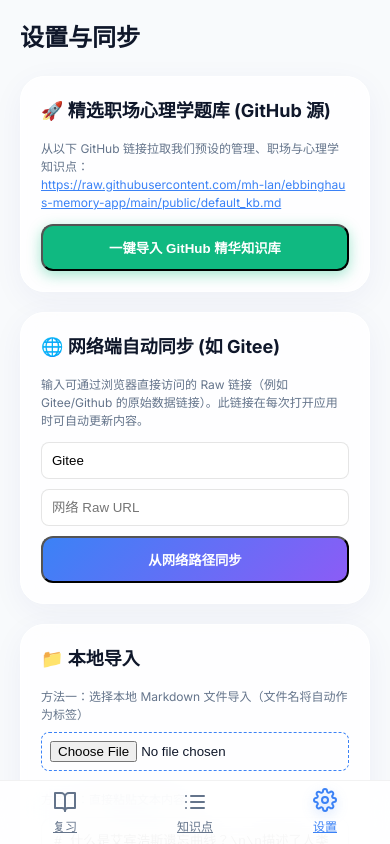
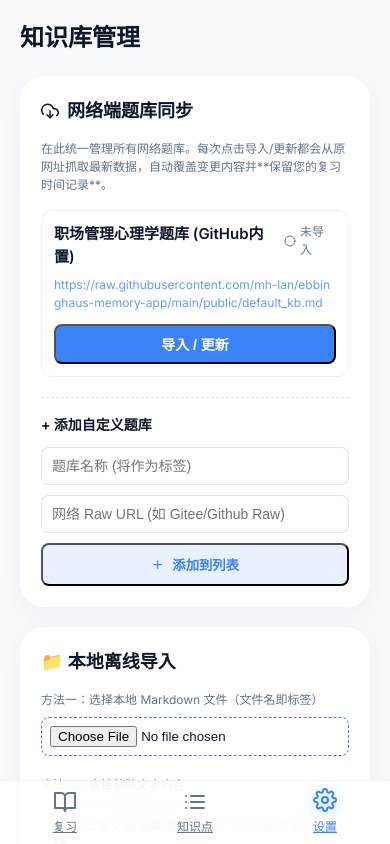
Before and after one commit to mh-lan/ebbinghaus-memory-app, a React (Vite) app: page /#/settings in a window 390 px wide. Built offline with nearby package versions, Linux system fonts and the light colour scheme.

Commit message:
feat: unified network banks UI and fix mobile swipe

```diff
--- a/src/components/SwipeCard.css
+++ b/src/components/SwipeCard.css
@@ -23,6 +23,7 @@
   border: 1px solid var(--card-border);
   display: flex;
   flex-direction: column;
+  touch-action: none;
 }
 
 .card-content {
--- a/src/pages/Settings.tsx
+++ b/src/pages/Settings.tsx
@@ -1,35 +1,117 @@
-import { useState } from 'react';
+import { useState, useEffect } from 'react';
 import { db } from '../utils/db';
 import { parseMarkdown } from '../utils/markdown';
+import { FiCheckCircle, FiCircle, FiDownloadCloud, FiPlus, FiTrash2 } from 'react-icons/fi';
+
+interface KnowledgeBank {
+  id: string;
+  name: string;
+  url: string;
+}
+
+const DEFAULT_BANKS: KnowledgeBank[] = [
+  {
+    id: 'default_kb',
+    name: '职场管理心理学题库 (GitHub内置)',
+    url: 'https://raw.githubusercontent.com/mh-lan/ebbinghaus-memory-app/main/public/default_kb.md'
+  }
+];
 
 export default function Settings() {
+  const [banks, setBanks] = useState<KnowledgeBank[]>([]);
+  const [importedTags, setImportedTags] = useState<string[]>([]);
+  const [syncingId, setSyncingId] = useState<string | null>(null);
+
+  const [newName, setNewName] = useState('');
+  const [newUrl, setNewUrl] = useState('');
+  const [message, setMessage] = useState('');
   const [markdown, setMarkdown] = useState('');
-  const [message, setMessage] = useState('');
 
-  // Network sync settings (Gitee/Github raw)
-  const [networkUrl, setNetworkUrl] = useState(localStorage.getItem('network_url') || '');
-  const [networkSource, setNetworkSource] = useState(localStorage.getItem('network_source') || 'Gitee');
-  const [syncing, setSyncing] = useState(false);
+  useEffect(() => {
+    const saved = localStorage.getItem('knowledge_banks');
+    if (saved) {
+      setBanks(JSON.parse(saved));
+    } else {
+      setBanks(DEFAULT_BANKS);
+      localStorage.setItem('knowledge_banks', JSON.stringify(DEFAULT_BANKS));
+    }
+    loadImportedTags();
+  }, []);
 
-  const handleImportDefault = async () => {
+  const loadImportedTags = async () => {
+    const cards = await db.getCards();
+    const tags = new Set<string>();
+    cards.forEach(c => {
+      if (c.tags) c.tags.forEach(t => tags.add(t));
+    });
+    setImportedTags(Array.from(tags));
+  };
+
+  const saveBanks = (newBanks: KnowledgeBank[]) => {
+    setBanks(newBanks);
+    localStorage.setItem('knowledge_banks', JSON.stringify(newBanks));
+  };
+
+  const handleAddBank = () => {
+    if (!newName.trim() || !newUrl.trim()) {
+      setMessage('请输入完整的题库名称和路径');
+      return;
+    }
+    const newBank: KnowledgeBank = { id: Date.now().toString(), name: newName.trim(), url: newUrl.trim() };
+    saveBanks([...banks, newBank]);
+    setNewName('');
+    setNewUrl('');
+    setMessage(`已添加题库: ${newBank.name}`);
+  };
+
+  const handleRemoveBank = (id: string) => {
+    if (window.confirm('确定要从列表中移除该题库吗？（本地已导入的知识点不会被删除）')) {
+      saveBanks(banks.filter(b => b.id !== id));
+    }
+  };
+
+  const handleSyncBank = async (bank: KnowledgeBank) => {
     try {
-      setSyncing(true);
-      setMessage('正在加载 GitHub 云端知识点...');
-      const response = await fetch('https://raw.githubusercontent.com/mh-lan/ebbinghaus-memory-app/main/public/default_kb.md');
-      if (!response.ok) throw new Error('Failed to fetch');
+      setSyncingId(bank.id);
+      setMessage(`正在拉取更新：${bank.name}...`);
+      const response = await fetch(bank.url);
+      if (!response.ok) throw new Error('网络请求失败');
       const text = await response.text();
-      const newCards = parseMarkdown(text, '内置精选');
+      const newCards = parseMarkdown(text, bank.name);
       if (newCards.length > 0) {
         await db.addCards(newCards);
-        setMessage(`成功导入 ${newCards.length} 个《外网更新》职场心理学知识点！`);
+        setMessage(`成功更新了 ${newCards.length} 个来自【${bank.name}】的知识点！重复项已覆盖且进度保留。`);
+        await loadImportedTags();
       } else {
-        setMessage('未能解析出知识点');
+        setMessage('链接未包含有效的知识点');
       }
     } catch (e) {
-      setMessage('导入失败，请检查网络链接是否可达（Github Raw 可能需要代理加载）');
+      setMessage(`更新失败，请检查网络链接（Github Raw 可能需要代理）`);
     } finally {
-      setSyncing(false);
+      setSyncingId(null);
     }
+  };
+
+  const handleFileUpload = (e: React.ChangeEvent<HTMLInputElement>) => {
+    const file = e.target.files?.[0];
+    if (!file) return;
+
+    const reader = new FileReader();
+    reader.onload = async (event) => {
+      const text = event.target?.result as string;
+      if (text) {
+        const sourceName = file.name.replace(/\.[^/.]+$/, "");
+        const newCards = parseMarkdown(text, sourceName);
+        if (newCards.length > 0) {
+          await db.addCards(newCards);
+          setMessage(`成功从本地文件 [${file.name}] 导入了 ${newCards.length} 个知识点！`);
+          await loadImportedTags();
+        } else {
+          setMessage('该文件未包含有效的 Markdown 知识点');
+        }
+      }
+    };
+    reader.readAsText(file);
   };
 
   const handleImport = async () => {
@@ -51,60 +133,10 @@ export default function Settings() {
     }
   };
 
-  const handleNetworkSync = async () => {
-    if (!networkUrl || !networkSource) {
-      setMessage('请填写完整的网络路径和来源标签');
-      return;
-    }
-
-    localStorage.setItem('network_url', networkUrl);
-    localStorage.setItem('network_source', networkSource);
-
-    try {
-      setSyncing(true);
-      setMessage('正在从网络同步...');
-      const response = await fetch(networkUrl);
-      if (!response.ok) throw new Error('网络请求失败');
-      const text = await response.text();
-      const newCards = parseMarkdown(text, networkSource);
-      if (newCards.length > 0) {
-        await db.addCards(newCards);
-        setMessage(`成功从 ${networkSource} 同步了 ${newCards.length} 个知识点！`);
-      } else {
-        setMessage('该链接未包含有效的 Markdown 知识点（需使用 # 标题）');
-      }
-    } catch (e) {
-      setMessage('同步失败，请检查网络链接是否支持跨域访问');
-    } finally {
-      setSyncing(false);
-    }
-  };
-
-  const handleFileUpload = (e: React.ChangeEvent<HTMLInputElement>) => {
-    const file = e.target.files?.[0];
-    if (!file) return;
-
-    const reader = new FileReader();
-    reader.onload = async (event) => {
-      const text = event.target?.result as string;
-      if (text) {
-        // 使用文件名作为来源标签（去掉扩展名）
-        const sourceName = file.name.replace(/\.[^/.]+$/, "");
-        const newCards = parseMarkdown(text, sourceName);
-        if (newCards.length > 0) {
-          await db.addCards(newCards);
-          setMessage(`成功从本地文件 [${file.name}] 导入了 ${newCards.length} 个知识点！`);
-        } else {
-          setMessage('该文件未包含有效的 Markdown 知识点');
-        }
-      }
-    };
-    reader.readAsText(file);
-  };
-
   const handleClear = async () => {
     if (window.confirm('确定要清空所有数据吗？此操作不可恢复。')) {
       await db.clearAll();
+      setImportedTags([]);
       setMessage('数据已清空');
     }
   };
@@ -115,12 +147,13 @@ export default function Settings() {
     marginBottom: '10px',
     borderRadius: '8px',
     border: '1px solid rgba(0,0,0,0.1)',
-    background: 'rgba(255,255,255,0.5)'
+    background: 'rgba(255,255,255,0.5)',
+    fontSize: '14px'
   };
 
   return (
-    <div className="page-container" style={{ padding: '20px' }}>
-      <h2 style={{ marginBottom: '20px', fontSize: '24px' }}>设置与同步</h2>
+    <div className="page-container" style={{ padding: '20px', paddingBottom: '80px' }}>
+      <h2 style={{ marginBottom: '20px', fontSize: '24px' }}>知识库管理</h2>
 
       {message && (
         <div style={{ marginBottom: '16px', padding: '12px', background: 'var(--card-bg)', borderRadius: '8px', color: 'var(--accent)', fontWeight: 'bold' }}>
@@ -128,46 +161,72 @@ export default function Settings() {
         </div>
       )}
 
+      {/* 网络题库模块 */}
       <div className="glass-panel" style={{ padding: '20px', marginBottom: '20px' }}>
-        <h3 style={{ marginBottom: '16px', fontSize: '18px' }}>🚀 精选职场心理学题库 (GitHub 源)</h3>
-        <p style={{ fontSize: '12px', color: 'var(--text-secondary)', marginBottom: '12px', wordBreak: 'break-all', lineHeight: '1.5' }}>
-          从以下 GitHub 链接拉取我们预设的管理、职场与心理学知识点：<br/>
-          <a href="https://raw.githubusercontent.com/mh-lan/ebbinghaus-memory-app/main/public/default_kb.md" target="_blank" rel="noreferrer" style={{color: 'var(--accent)', textDecoration: 'underline'}}>
-            https://raw.githubusercontent.com/mh-lan/ebbinghaus-memory-app/main/public/default_kb.md
-          </a>
+        <h3 style={{ marginBottom: '16px', fontSize: '18px', display: 'flex', alignItems: 'center', gap: '8px' }}>
+          <FiDownloadCloud /> 网络端题库同步
+        </h3>
+        <p style={{ fontSize: '12px', color: 'var(--text-secondary)', marginBottom: '16px' }}>
+          在此统一管理所有网络题库。每次点击导入/更新都会从原网址抓取最新数据，自动覆盖变更内容并**保留您的复习时间记录**。
         </p>
-        <button
-          onClick={handleImportDefault}
-          disabled={syncing}
-          style={{ width: '100%', padding: '12px', background: 'var(--success)', color: 'white', borderRadius: '12px', fontWeight: '600', boxShadow: '0 4px 14px 0 rgba(16, 185, 129, 0.39)' }}
-        >
-          {syncing ? '导入中...' : '一键导入 GitHub 精华知识库'}
-        </button>
+
+        {/* 题库列表 */}
+        <div style={{ display: 'flex', flexDirection: 'column', gap: '12px', marginBottom: '20px' }}>
+          {banks.map(bank => {
+            const isImported = importedTags.includes(bank.name);
+            return (
+              <div key={bank.id} style={{ background: 'rgba(255,255,255,0.4)', borderRadius: '12px', padding: '12px', border: '1px solid rgba(0,0,0,0.05)' }}>
+                <div style={{ display: 'flex', justifyContent: 'space-between', alignItems: 'flex-start', marginBottom: '8px' }}>
+                  <div style={{ fontWeight: '600', fontSize: '15px', color: 'var(--text-primary)' }}>{bank.name}</div>
+                  <div style={{ display: 'flex', alignItems: 'center', gap: '4px', fontSize: '12px', color: isImported ? 'var(--success)' : 'var(--text-secondary)' }}>
+                    {isImported ? <FiCheckCircle /> : <FiCircle />}
+                    {isImported ? '已导入' : '未导入'}
+                  </div>
+                </div>
+                <div style={{ fontSize: '12px', color: 'var(--accent)', wordBreak: 'break-all', marginBottom: '12px', opacity: 0.8 }}>
+                  {bank.url}
+                </div>
+                <div style={{ display: 'flex', gap: '8px' }}>
+                  <button
+                    onClick={() => handleSyncBank(bank)}
+                    disabled={syncingId !== null}
+                    style={{ flex: 1, padding: '8px', background: 'var(--accent)', color: 'white', borderRadius: '8px', fontSize: '14px', fontWeight: 'bold' }}
+                  >
+                    {syncingId === bank.id ? '更新中...' : '导入 / 更新'}
+                  </button>
+                  {bank.id !== 'default_kb' && (
+                    <button
+                      onClick={() => handleRemoveBank(bank.id)}
+                      style={{ padding: '8px 12px', background: 'rgba(244, 63, 94, 0.1)', color: 'var(--danger)', borderRadius: '8px' }}
+                    >
+                      <FiTrash2 />
+                    </button>
+                  )}
+                </div>
+              </div>
+            );
+          })}
+        </div>
+
+        {/* 添加题库 */}
+        <div style={{ borderTop: '1px dashed rgba(0,0,0,0.1)', paddingTop: '16px' }}>
+          <h4 style={{ fontSize: '14px', marginBottom: '12px', color: 'var(--text-primary)' }}>+ 添加自定义题库</h4>
+          <input style={inputStyle} type="text" placeholder="题库名称 (将作为标签)" value={newName} onChange={e => setNewName(e.target.value)} />
+          <input style={inputStyle} type="text" placeholder="网络 Raw URL (如 Gitee/Github Raw)" value={newUrl} onChange={e => setNewUrl(e.target.value)} />
+          <button
+            onClick={handleAddBank}
+            style={{ width: '100%', padding: '10px', background: 'rgba(59, 130, 246, 0.1)', color: 'var(--accent)', borderRadius: '8px', fontWeight: 'bold', display: 'flex', justifyContent: 'center', alignItems: 'center', gap: '8px' }}
+          >
+            <FiPlus /> 添加到列表
+          </button>
+        </div>
       </div>
 
       <div className="glass-panel" style={{ padding: '20px', marginBottom: '20px' }}>
-        <h3 style={{ marginBottom: '16px', fontSize: '18px' }}>🌐 网络端自动同步 (如 Gitee)</h3>
-        <p style={{ fontSize: '12px', color: 'var(--text-secondary)', marginBottom: '12px' }}>
-          输入可通过浏览器直接访问的 Raw 链接（例如 Gitee/Github 的原始数据链接）。此链接在每次打开应用时可自动更新内容。
-        </p>
-        <input style={inputStyle} type="text" placeholder="来源标签 (如 Gitee)" value={networkSource} onChange={e => setNetworkSource(e.target.value)} />
-        <input style={inputStyle} type="text" placeholder="网络 Raw URL" value={networkUrl} onChange={e => setNetworkUrl(e.target.value)} />
-
-        <button
-          onClick={handleNetworkSync}
-          disabled={syncing}
-          style={{ width: '100%', padding: '12px', background: 'var(--accent-gradient)', color: 'white', borderRadius: '12px', fontWeight: '600' }}
-        >
-          {syncing ? '同步中...' : '从网络路径同步'}
-        </button>
-      </div>
-
-      <div className="glass-panel" style={{ padding: '20px', marginBottom: '20px' }}>
-        <h3 style={{ marginBottom: '16px', fontSize: '18px' }}>📁 本地导入</h3>
-
+        <h3 style={{ marginBottom: '16px', fontSize: '18px' }}>📁 本地离线导入</h3>
         <div style={{ marginBottom: '20px' }}>
           <p style={{ fontSize: '12px', color: 'var(--text-secondary)', marginBottom: '8px' }}>
-            方法一：选择本地 Markdown 文件导入（文件名将自动作为标签）
+            方法一：选择本地 Markdown 文件（文件名即标签）
           </p>
           <input
             type="file"
@@ -176,7 +235,6 @@ export default function Settings() {
             style={{ width: '100%', padding: '8px', border: '1px dashed var(--accent)', borderRadius: '8px', cursor: 'pointer' }}
           />
         </div>
-
         <div>
           <p style={{ fontSize: '12px', color: 'var(--text-secondary)', marginBottom: '8px' }}>
             方法二：直接粘贴文本内容
@@ -184,14 +242,14 @@ export default function Settings() {
           <textarea
             value={markdown}
             onChange={(e) => setMarkdown(e.target.value)}
-            placeholder="# 什么是艾宾浩斯遗忘曲线？\n\n描述了人类大脑对新事物遗忘的规律..."
+            placeholder="# 什么是艾宾浩斯遗忘曲线？\n\n描述了规律..."
             style={{ width: '100%', height: '80px', background: 'rgba(255,255,255,0.5)', border: '1px solid rgba(0,0,0,0.1)', borderRadius: '12px', padding: '12px', resize: 'vertical', marginBottom: '12px' }}
           />
           <button
             onClick={handleImport}
             style={{ width: '100%', padding: '12px', background: 'rgba(59, 130, 246, 0.1)', color: 'var(--accent)', border: '1px solid var(--accent)', borderRadius: '12px', fontWeight: '600' }}
           >
-            解析并导入剪贴板文本
+            解析并导入
           </button>
         </div>
       </div>
@@ -202,7 +260,7 @@ export default function Settings() {
           onClick={handleClear}
           style={{ width: '100%', padding: '12px', background: 'rgba(244, 63, 94, 0.1)', color: 'var(--danger)', border: '1px solid var(--danger)', borderRadius: '12px', fontWeight: '600' }}
         >
-          清空所有数据
+          清空所有本地数据
         </button>
       </div>
     </div>
```
